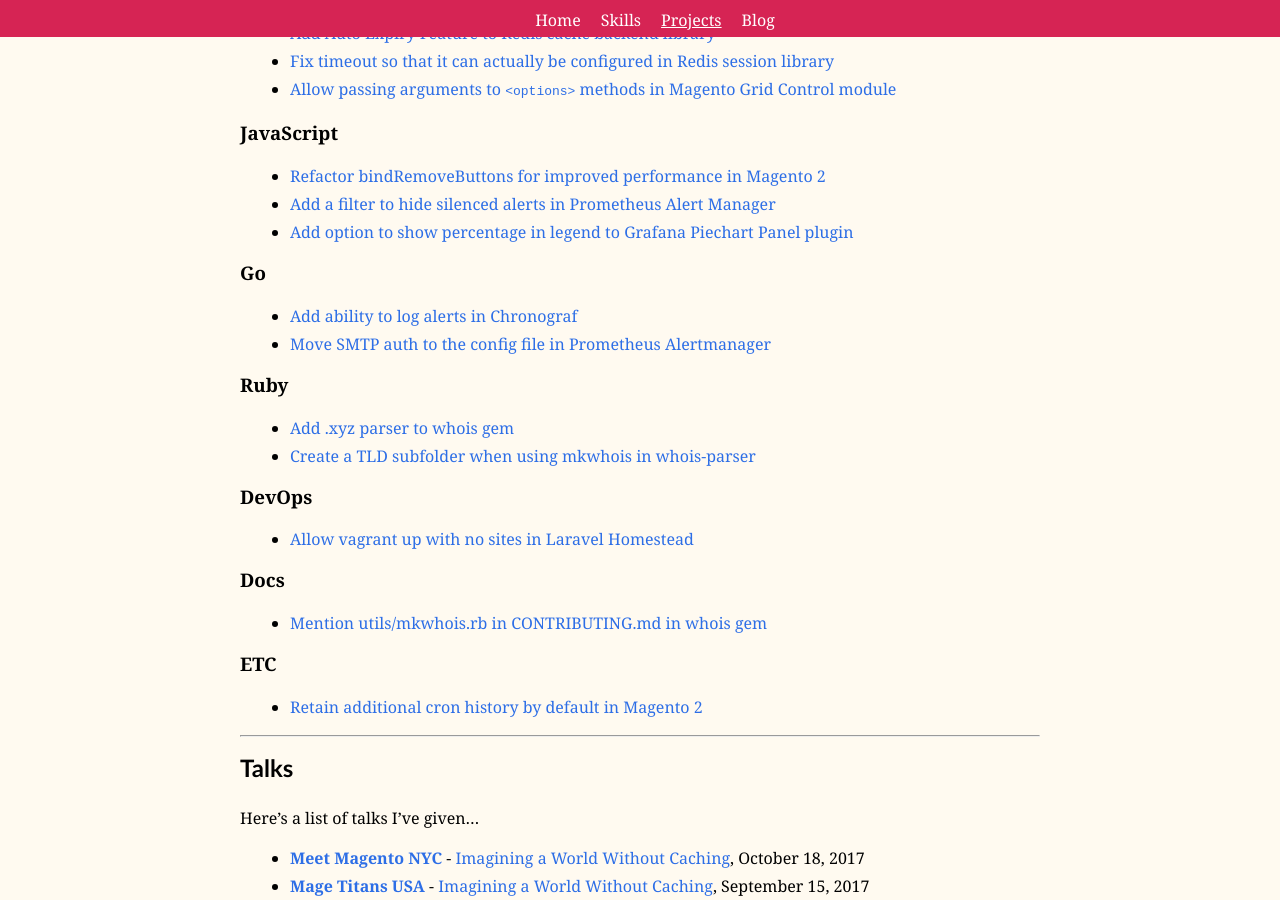
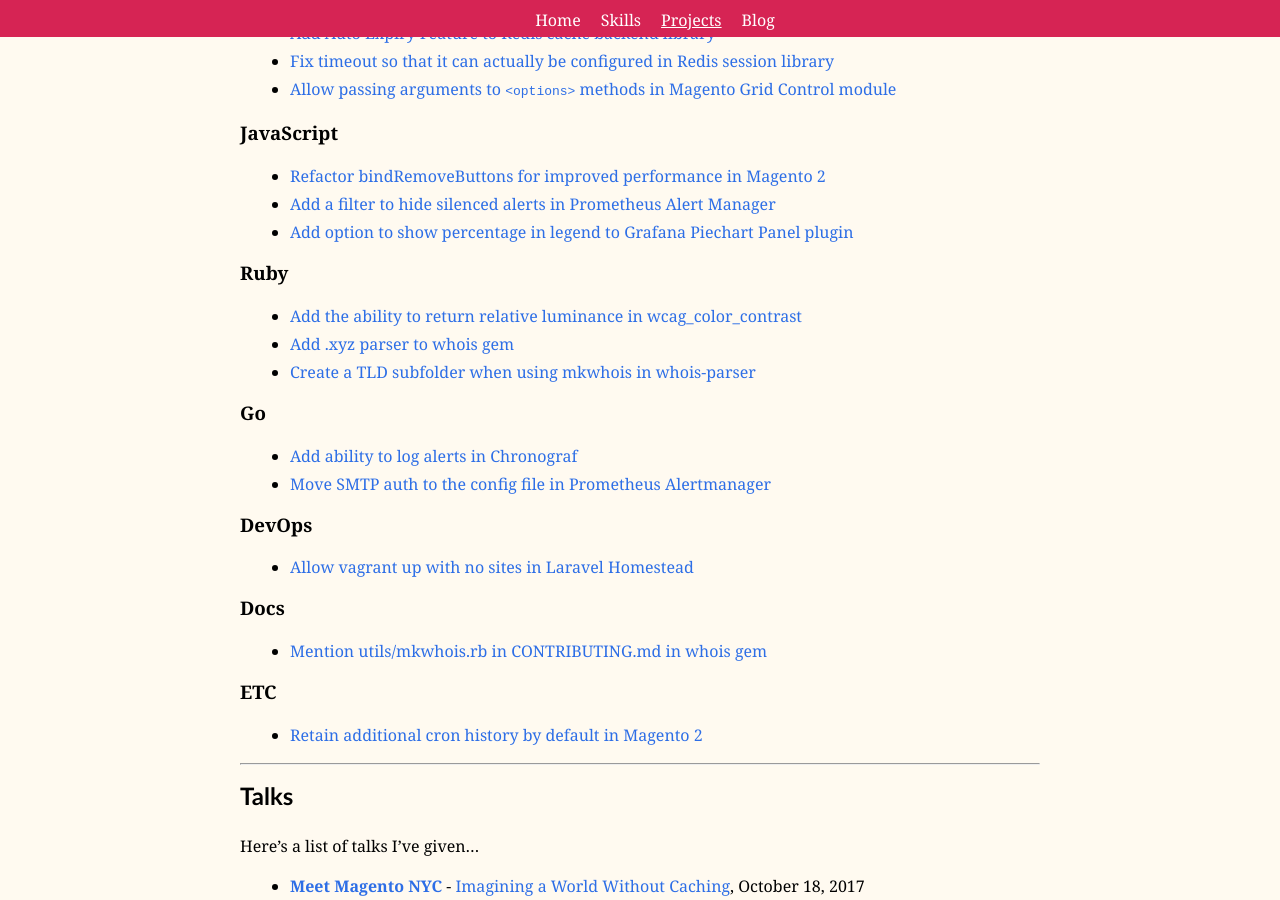
Before and after one commit to mpchadwick/mpchadwick.github.io, a Jekyll site: the page built from projects.md, in a window 1280 px wide and 900 px high, scrolled down 3044 px. Built offline with Jekyll 4.4.1, drawn with Linux system fonts in a browser that asks for light colours.

Commit message:
Include relative luminance contribution

```diff
--- a/projects.md
+++ b/projects.md
@@ -42,16 +42,17 @@ I like to contribute back to the tools I use. Here are some of my open source co
 - [Add a filter to hide silenced alerts in Prometheus Alert Manager](https://github.com/prometheus/alertmanager/pull/319)
 - [Add option to show percentage in legend to Grafana Piechart Panel plugin](https://github.com/grafana/piechart-panel/pull/41)
 
+### Ruby
+
+- [Add the ability to return relative luminance in wcag_color_contrast](https://github.com/mkdynamic/wcag_color_contrast/pull/2)
+- [Add .xyz parser to whois gem](https://github.com/weppos/whois/pull/460)
+- [Create a TLD subfolder when using mkwhois in whois-parser](https://github.com/weppos/whois-parser/pull/3/files)
+
+
 ### Go
 
 - [Add ability to log alerts in Chronograf](https://github.com/influxdata/chronograf/pull/1477)
 - [Move SMTP auth to the config file in Prometheus Alertmanager](https://github.com/prometheus/alertmanager/pull/308)
-
-### Ruby
-
-
-- [Add .xyz parser to whois gem](https://github.com/weppos/whois/pull/460)
-- [Create a TLD subfolder when using mkwhois in whois-parser](https://github.com/weppos/whois-parser/pull/3/files)
 
 ### DevOps
 
```
